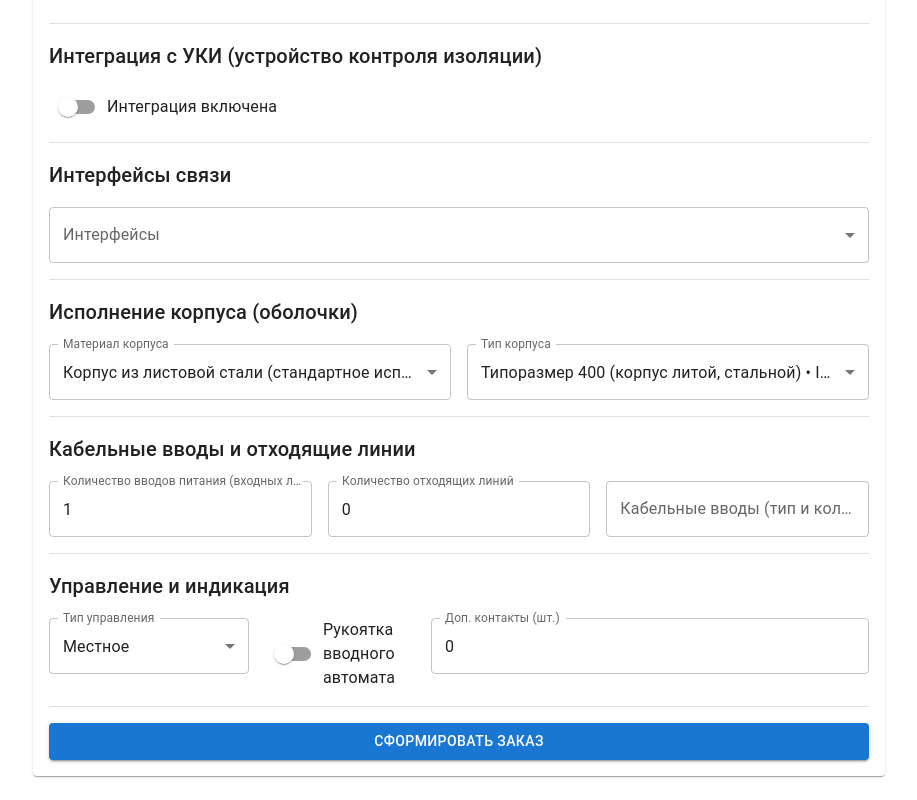
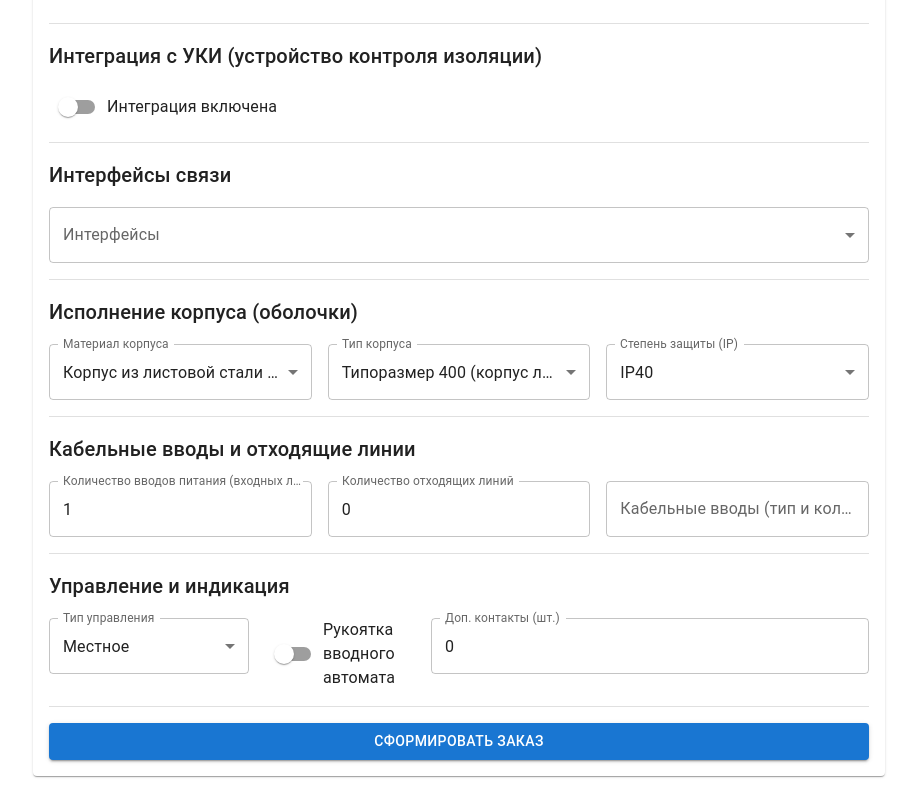
Before and after one commit to daniyarsatybaldy90-glitch/GX-M, a React (Vite) app: page / in a window 1280 px wide. Shown: the part 1471-2271 px from the top of the page, without its empty margins (181-1098 px from the left). Built offline with nearby package versions, Linux system fonts and the light colour scheme.

Commit message:
Add IP protection degree selection (IP40 to IP66)

```diff
--- a/src/components/ConfiguratorForm.tsx
+++ b/src/components/ConfiguratorForm.tsx
@@ -440,8 +440,18 @@ export default function ConfiguratorForm(){
           <Controller name="enclosure.id" control={control} render={({ field })=>(
             <TextField select label="Тип корпуса" {...field} fullWidth sx={{ minWidth: 200 }}>
               {(enclosures?.items||[]).map((e:any)=>(
-                <MenuItem key={e.id} value={e.id}>{(e.title||e.id)} • {e.ip}</MenuItem>
+                <MenuItem key={e.id} value={e.id}>{(e.title||e.id)}</MenuItem>
               ))}
+            </TextField>
+          )}/>
+          <Controller name="enclosure.ip" control={control} render={({ field })=>(
+            <TextField select label="Степень защиты (IP)" {...field} fullWidth sx={{ minWidth: 150 }}>
+              <MenuItem value="IP40">IP40</MenuItem>
+              <MenuItem value="IP54">IP54</MenuItem>
+              <MenuItem value="IP55">IP55</MenuItem>
+              <MenuItem value="IP56">IP56</MenuItem>
+              <MenuItem value="IP65">IP65</MenuItem>
+              <MenuItem value="IP66">IP66</MenuItem>
             </TextField>
           )}/>
         </Stack>
```
